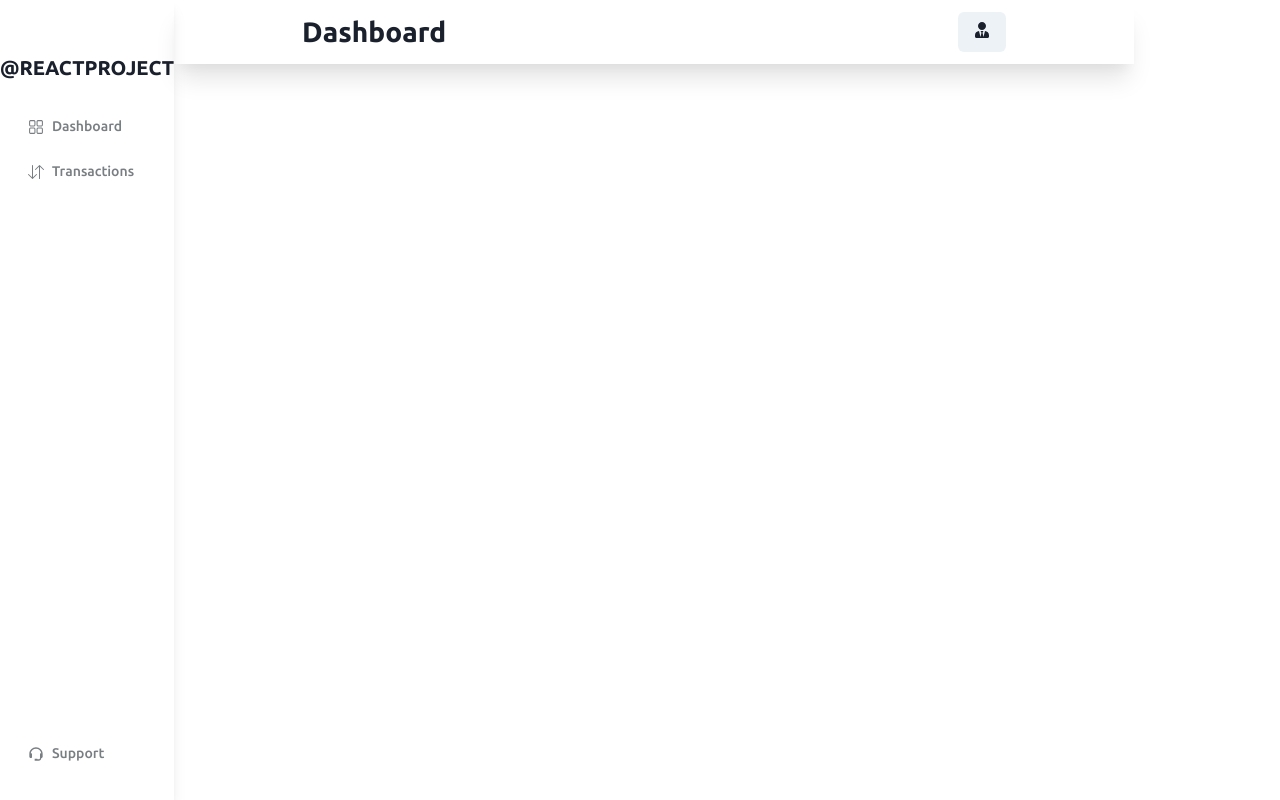
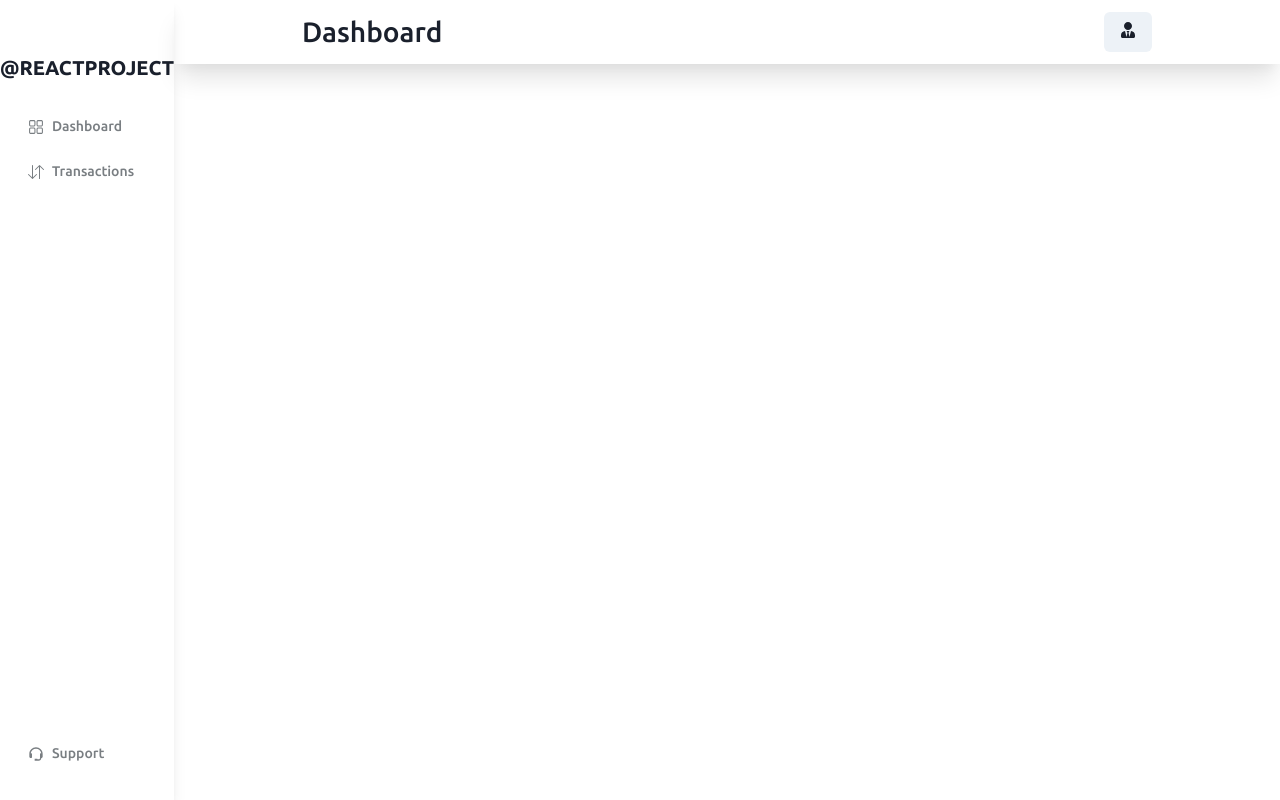
Before and after one commit to prabhjot-2/crpto, a React (Vite) app in the folder crpto/: page / in a window 1280 px wide. Built offline with nearby package versions, Linux system fonts and the light colour scheme.

Commit message:
changes in nav bars

```diff
--- a/crpto/src/components/TopNav.jsx
+++ b/crpto/src/components/TopNav.jsx
@@ -3,19 +3,17 @@ import {FaUserTie} from "react-icons/fa";
 const TopNav = () =>{
     return(
         <Box>
-            <HStack maxW="60rem" boxShadow="xl" h="16" justify="space-between" px={32}>
-            <Heading fontSize="28px"> Dashboard</Heading>
+            <HStack maxW="80rem" boxShadow="xl" h="16" justify="space-between" px={32}>
+            <Heading fontWeight="medium" fontSize="28px"> Dashboard</Heading>
 
             <Menu>
               <MenuButton as={Button} >
-                <Icon as={FaUserTie}/>
+                <Icon as={FaUserTie} fonstSize="24px"/>
               </MenuButton>
               <MenuList>
-                <MenuItem>Download</MenuItem>
-                <MenuItem>Create a Copy</MenuItem>
-                <MenuItem>Mark as Draft</MenuItem>
-                <MenuItem>Delete</MenuItem>
-                <MenuItem>Attend a Workshop</MenuItem>
+                <MenuItem>Logout</MenuItem>
+                <MenuItem>Support</MenuItem>
+
               </MenuList>
             </Menu>
         </HStack>
```
